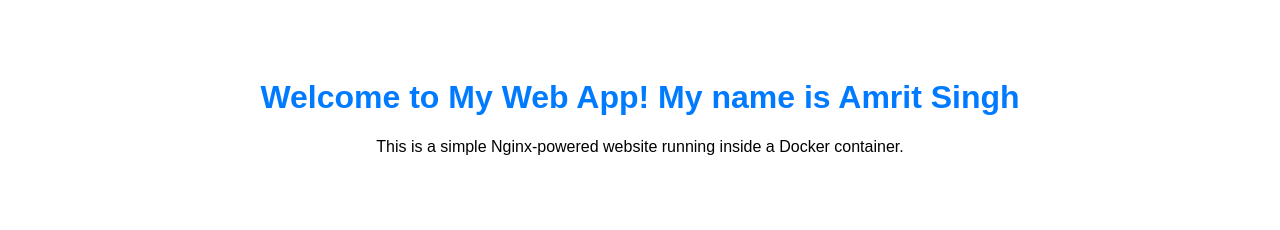
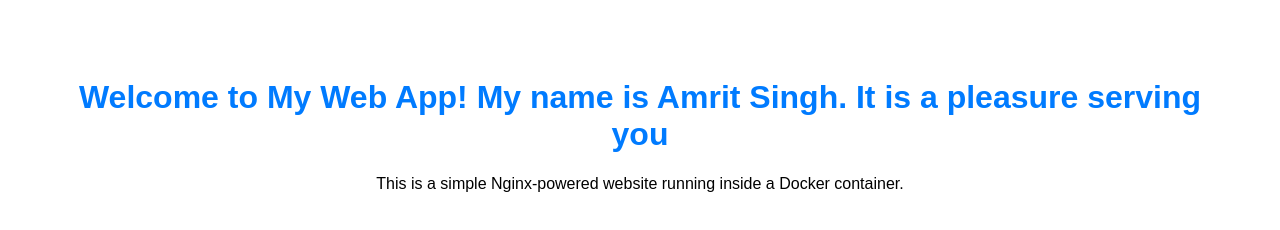
Before and after one commit to Rathore1989/amrit_openshift, a plain HTML site: page index.html in a window 1280 px wide. Drawn offline with Linux system fonts and the light colour scheme.

Commit message:
Update in the header

```diff
--- a/index.html
+++ b/index.html
@@ -16,7 +16,7 @@
     </style>
 </head>
 <body>
-    <h1>Welcome to My Web App! My name is Amrit Singh</h1>
+    <h1>Welcome to My Web App! My name is Amrit Singh. It is a pleasure serving you</h1>
     <p>This is a simple Nginx-powered website running inside a Docker container.</p>
 </body>
 </html>
```
